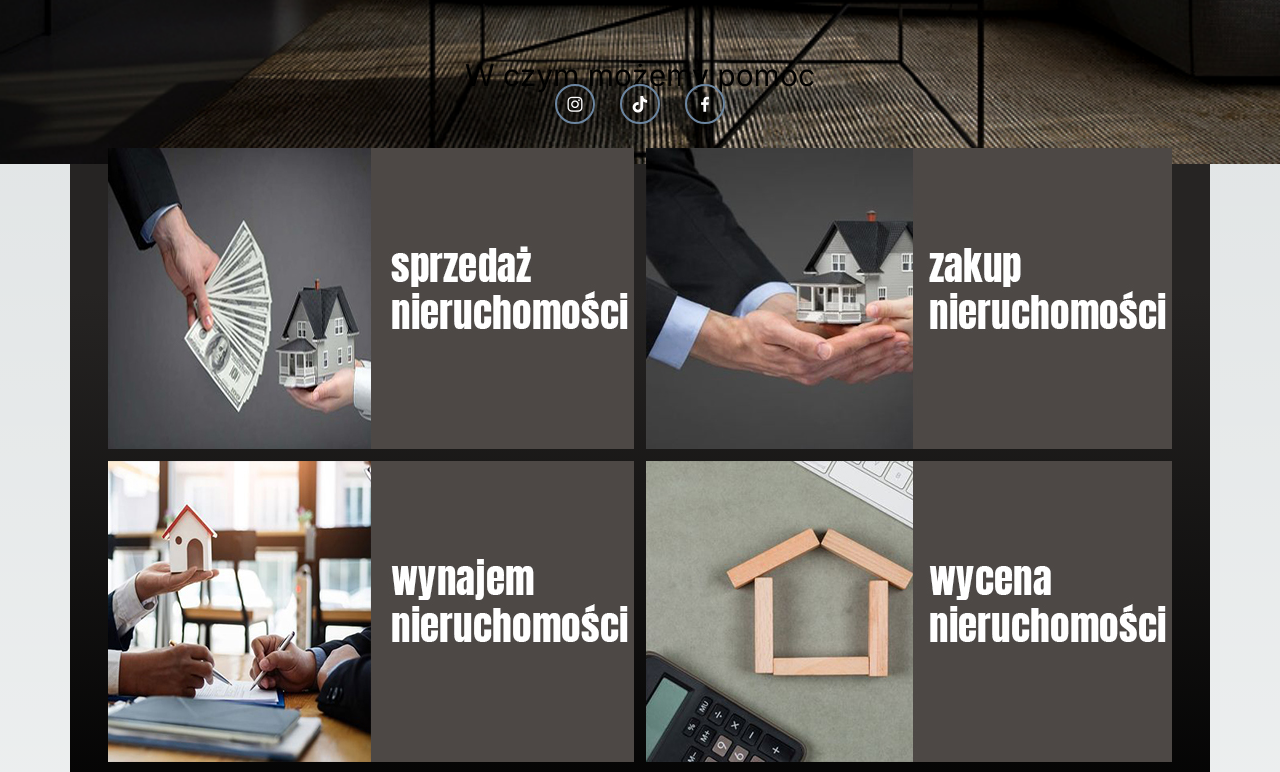
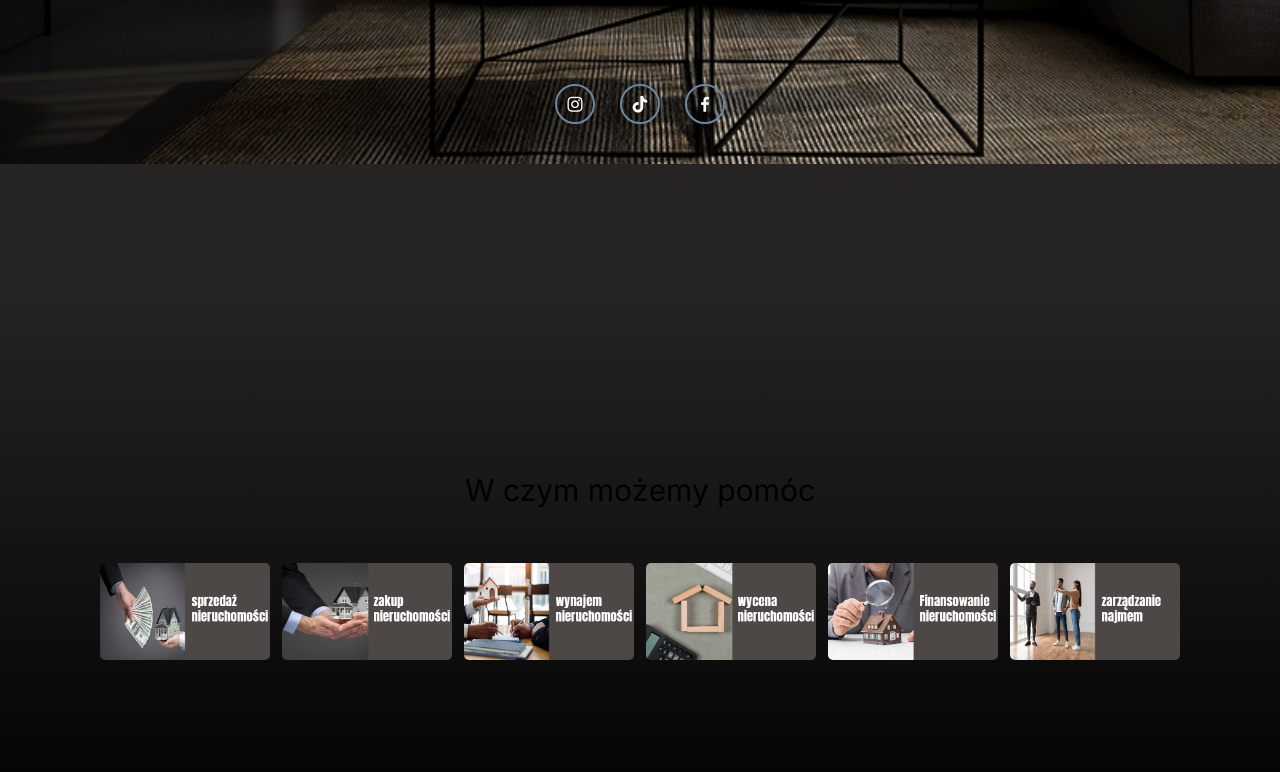
Before and after one commit to mk2307/property.github.io, a Next.js app: page / in a window 1280 px wide. Shown: the part 636-1408 px from the top of the page. Built offline with nearby package versions, Linux system fonts and the light colour scheme.

Commit message:
fix tiles styling

```diff
--- a/src/components/Events.module.scss
+++ b/src/components/Events.module.scss
@@ -17,9 +17,22 @@
   }
 
   .tiles {
-    display: grid;
-    grid-template-columns: repeat(2, minmax(0, 1fr));
-    grid-column: span 2 / span 2;
+    display: flex;
+    flex-wrap: wrap;
+    justify-content: center;
     gap: 0.75rem;
+
+    & > li {
+      flex-basis: 170px;
+      list-style: none;
+    }
+
+    & li img {
+      object-fit: cover;
+      max-width: 100%;
+      height: auto;
+      vertical-align: middle;
+      border-radius: 5px;
+    }
   }
 }
--- a/src/components/Events.tsx
+++ b/src/components/Events.tsx
@@ -9,12 +9,24 @@ export const Events = () => {
         <div className="line"></div>
       </div>
       <div className={styles.tiles}>
+        <li>
           <img src="img/sprzedazedit.jpg" alt="sprzedaz" />
+        </li>
+        <li>
           <img src="img/zakupedit.jpg" alt="zakup" />
+        </li>
+        <li>
           <img src="img/wynajemedit.jpg" alt="wynajem" />
+        </li>
+        <li>
           <img src="img/wycenaedit.jpg" alt="wycena" />
+        </li>
+        <li>
           <img src="img/finansowanieedit.jpg" alt="finansowanie" />
+        </li>
+        <li>
           <img src="img/zarzadanieedit.jpg" alt="zarzadzanie" />
+        </li>
       </div>
     </section>
   );
```
Lines whose indentation alone changed are shown as unchanged.
